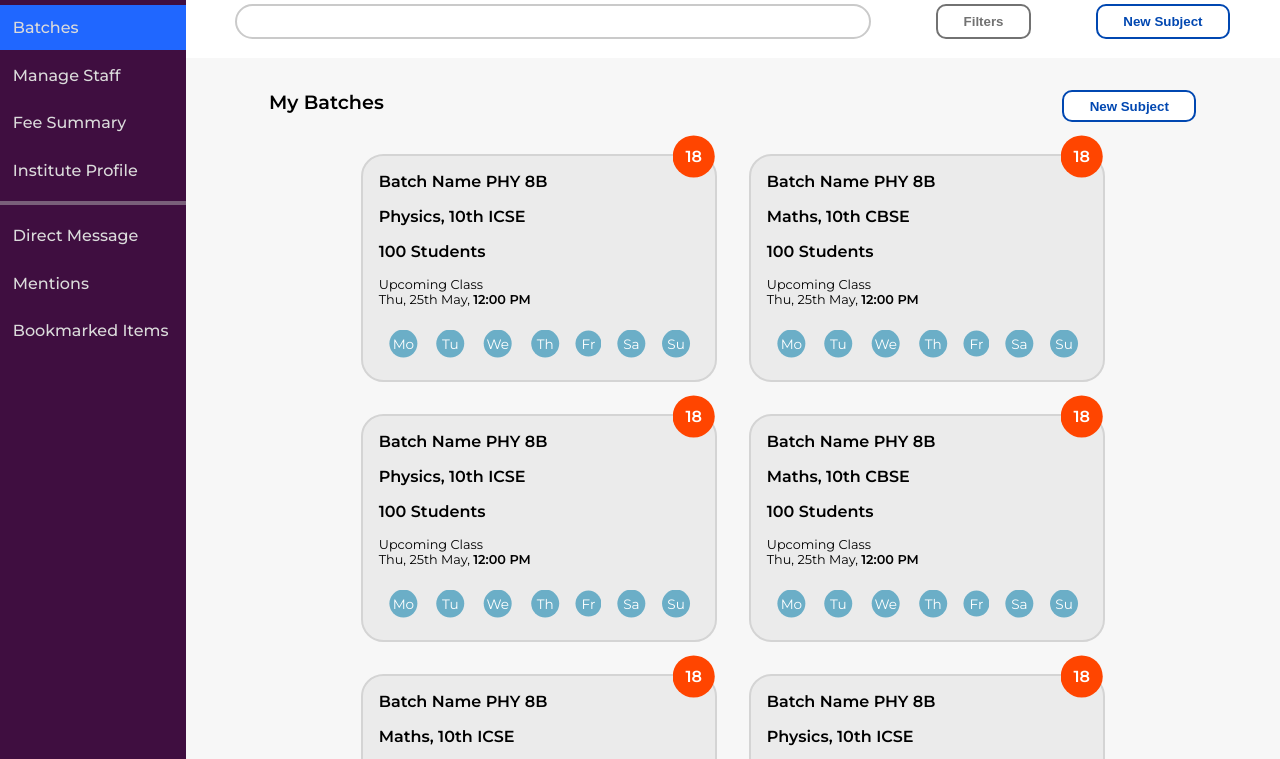
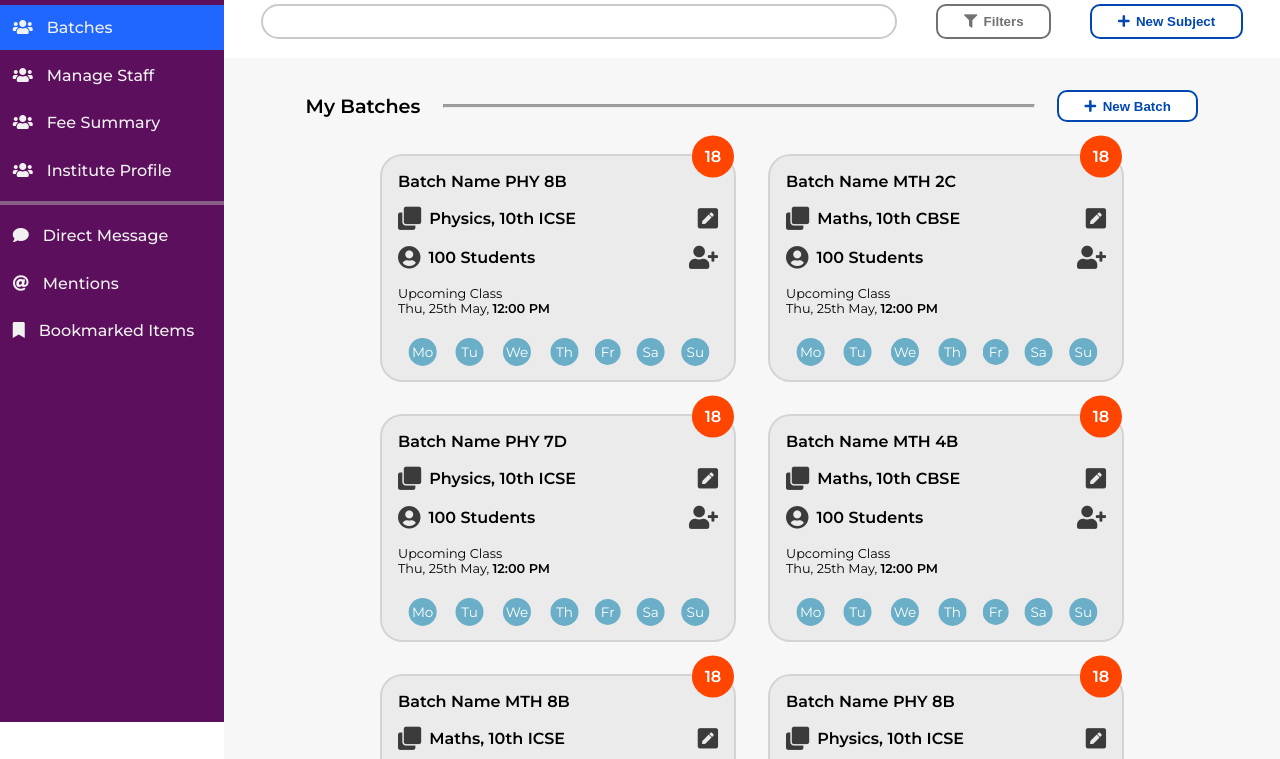
Before and after one commit to zephyrus21/foxmula-web, a plain HTML site: page index.html in a window 1280 px wide. Shown: the part 78-837 px from the top of the page. Drawn offline with Linux system fonts and the light colour scheme.

Commit message:
adding icons

```diff
--- a/data.json
+++ b/data.json
@@ -12,7 +12,7 @@
             "display": "featured"
         },
         {
-            "id": "PHY 8B",
+            "id": "MTH 2C",
             "name": "Piyush Pandey",
             "class": 10,
             "sub": "Maths",
@@ -23,7 +23,7 @@
             "display": "featured"
         },
         {
-            "id": "PHY 8B",
+            "id": "PHY 7D",
             "name": "Piyush Pandey",
             "class": 10,
             "sub": "Physics",
@@ -36,7 +36,7 @@
             "display": "featured"
         },
         {
-            "id": "PHY 8B",
+            "id": "MTH 4B",
             "name": "Piyush Pandey",
             "class": 10,
             "sub": "Maths",
@@ -49,14 +49,13 @@
             "display": "featured"
         },
         {
-            "id": "PHY 8B",
+            "id": "MTH 8B",
             "name": "Piyush Pandey",
             "class": 10,
             "sub": "Maths",
             "strength": 100,
             "board": "ICSE",
             "notify": 18,
-
             "days": ["Mo", "Tu", "We", "Th", "Fr", "Sa", "Su"],
 
             "display": "featured"
--- a/index.html
+++ b/index.html
@@ -6,6 +6,7 @@
     <meta http-equiv="X-UA-Compatible" content="IE=edge" />
     <meta name="viewport" content="width=device-width, initial-scale=1.0" />
     <link rel="preconnect" href="https://fonts.gstatic.com" />
+    <link rel="stylesheet" href="https://cdnjs.cloudflare.com/ajax/libs/font-awesome/5.15.2/css/all.min.css" integrity="sha512-HK5fgLBL+xu6dm/Ii3z4xhlSUyZgTT9tuc/hSrtw6uzJOvgRr2a9jyxxT1ely+B+xFAmJKVSTbpM/CuL7qxO8w==" crossorigin="anonymous" />
     <link href="https://fonts.googleapis.com/css2?family=Montserrat:wght@300;400;500;600&display=swap" rel="stylesheet" />
     <link rel="stylesheet" href="style.css" />
     <title>Foxmula</title>
@@ -16,15 +17,15 @@
         <div class="sidebar">
             <div class="logo">LOGO</div>
             <div class="list up">
-                <li class="active">Batches</li>
-                <li>Manage Staff</li>
-                <li>Fee Summary</li>
-                <li>Institute Profile</li>
+                <li class="active"><i class="fas fa-users"></i> Batches</li>
+                <li><i class="fas fa-users"></i> Manage Staff</li>
+                <li><i class="fas fa-users"></i> Fee Summary</li>
+                <li><i class="fas fa-users"></i> Institute Profile</li>
             </div>
             <div class="list">
-                <li>Direct Message</li>
-                <li>Mentions</li>
-                <li>Bookmarked Items</li>
+                <li><i class="fas fa-comment"></i> Direct Message</li>
+                <li><i class="fas fa-at"></i> Mentions</li>
+                <li><i class="fas fa-bookmark"></i> Bookmarked Items</li>
             </div>
         </div>
         <div>
@@ -36,20 +37,28 @@
                 </div>
                 <div class="nav-bottom">
                     <input type="text" />
-                    <button class="btn">Filters</button>
-                    <button class="btn btn-primary">New Subject</button>
+                    <button class="btn"><i class="fas fa-filter"></i> Filters</button>
+                    <button class="btn btn-primary">
+              <i class="fas fa-plus"></i> New Subject
+            </button>
                 </div>
             </div>
             <div class="main">
                 <div class="header">
                     <p class="head">My Batches</p>
-                    <button class="btn btn-primary">New Subject</button>
+                    <hr class="line" />
+                    <button class="btn btn-primary">
+              <i class="fas fa-plus"></i> New Batch
+            </button>
                 </div>
                 <div class="main-contents"></div>
                 <button class="top btn btn-secondary">Show Less</button>
                 <div class="header" style="margin-top: 4rem">
                     <p class="head">All Batches</p>
-                    <button class="btn btn-primary">New Subject</button>
+                    <hr class="line" />
+                    <button class="btn btn-primary">
+              <i class="fas fa-plus"></i> New Batch
+            </button>
                 </div>
                 <div class="all-contents"></div>
                 <button class="btm btn btn-secondary">Show Less</button>
--- a/index.js
+++ b/index.js
@@ -20,30 +20,24 @@ const getFeatured = (result) => {
       div.innerHTML = `
       <p class="notify">${res.notify}</p>
       <p class="batch">Batch Name ${res.id}</p>
-      <p class="sub">${res.sub}, ${res.class}th ${res.board}</p>
-      <p class="str">${res.strength} Students</p>
+      <div class="sub"><i class="fas i-main fa-clone"></i><p style="flex:1;"> ${
+        res.sub
+      }, ${res.class}th ${
+        res.board
+      } </p><i class="fas i-main fa-pen-square"></i></div>
+      <div class="str"><i class="fas i-main fa-user-circle"></i>
+      <p style="flex:1;">${
+        res.strength
+      } Students</p><i class="fas i-main fa-user-plus"></i></div>
       <p class="date">Upcoming Class</p>
       <p class="date">Thu, 25th May, <span class="time">12:00 PM</span></p>
       <div class="day">
-      ${res.days.map((day) => `<p>${day}</p>`).join('')}
+      ${res.days.map((day) => `<p class="day-p">${day}</p>`).join('')}
       </div>
       `;
       main.appendChild(div);
     }
   });
-
-  // data.map((res) => {
-  //   res.days.map((day) => {
-  //     daysSet.map((daySet) => {
-  //       if (daySet === day) {
-  //         console.log(day);
-  //         document.querySelector('.day-p').classList.add('day-blue');
-  //       } else {
-  //         console.log('day');
-  //       }
-  //     });
-  //   });
-  // });
 };
 
 const getAll = (result) => {
@@ -56,8 +50,14 @@ const getAll = (result) => {
     div.innerHTML = `
     <p class="notify">${res.notify}</p>
       <p class="batch">Batch Name ${res.id}</p>
-      <p class="sub">${res.name}</p>
-      <p class="str">${res.strength} Students</p>
+      <div class="sub"><i class="fas i-main fa-user"></i><p style="flex:1;"> ${
+        res.name
+      } </p><i class="fas i-main fa-pen-square"></i></div>
+
+      <div class="str"><i class="fas i-main fa-user-circle"></i>
+      <p style="flex:1;">${
+        res.strength
+      } Students</p><i class="fas i-main fa-user-plus"></i></div>
       <p class="date">Upcoming Class</p>
       <p class="date">Thu, 25th May, <span class="time">12:00 PM</span></p>
       <div class="day">
--- a/style.css
+++ b/style.css
@@ -10,6 +10,10 @@ h2 {
 
 #root {
     display: flex;
+}
+
+.nav {
+    margin-left: 14rem;
 }
 
 .nav-top {
@@ -56,6 +60,7 @@ input {
     font-weight: 700;
     color: #727272;
     display: flex;
+    gap: 0.4rem;
     align-items: center;
 }
 
@@ -71,8 +76,11 @@ input {
 }
 
 .sidebar {
-    width: 50rem;
-    background-color: #3f0e40;
+    width: 14rem;
+    height: 100vh;
+    background-color: rgb(92, 15, 92);
+    position: fixed;
+    z-index: 100;
 }
 
 .logo {
@@ -83,7 +91,7 @@ input {
 }
 
 .list {
-    color: rgb(219, 219, 219);
+    color: rgb(241, 241, 241);
     font-size: 1rem;
     font-weight: 500;
     list-style: none;
@@ -93,6 +101,10 @@ input {
 .list li {
     padding: 0.8rem;
     cursor: pointer;
+}
+
+.list i {
+    padding-right: 0.6rem;
 }
 
 .list li:not(:last-child) {
@@ -113,6 +125,7 @@ input {
     display: flex;
     flex-direction: column;
     align-items: center;
+    margin-left: 14rem;
 }
 
 .main-contents,
@@ -157,6 +170,13 @@ input {
     font-size: 1rem;
     font-weight: 700;
     margin-bottom: 1rem;
+    display: flex;
+    align-items: center;
+    gap: 0.5rem;
+}
+
+.str:last-child {
+    justify-self: end;
 }
 
 .time,
@@ -196,12 +216,25 @@ input {
 .header {
     width: 90%;
     display: flex;
+    gap: 1.4rem;
     justify-content: space-between;
+    align-items: center;
 }
 
 .head {
     font-size: 1.2rem;
     font-weight: 700;
+}
+
+.line {
+    flex: 1;
+    height: 2px;
+    background-color: rgba(59, 59, 59, 0.479);
+}
+
+.i-main {
+    font-size: 1.45rem;
+    color: rgb(59, 59, 59);
 }
 
 @media (max-width: 1000px) {
@@ -218,4 +251,10 @@ input {
     .nav-top {
         padding: 0 1rem;
     }
+    .nav {
+        margin-left: 0;
+    }
+    .main {
+        margin-left: 0;
+    }
 }
```
